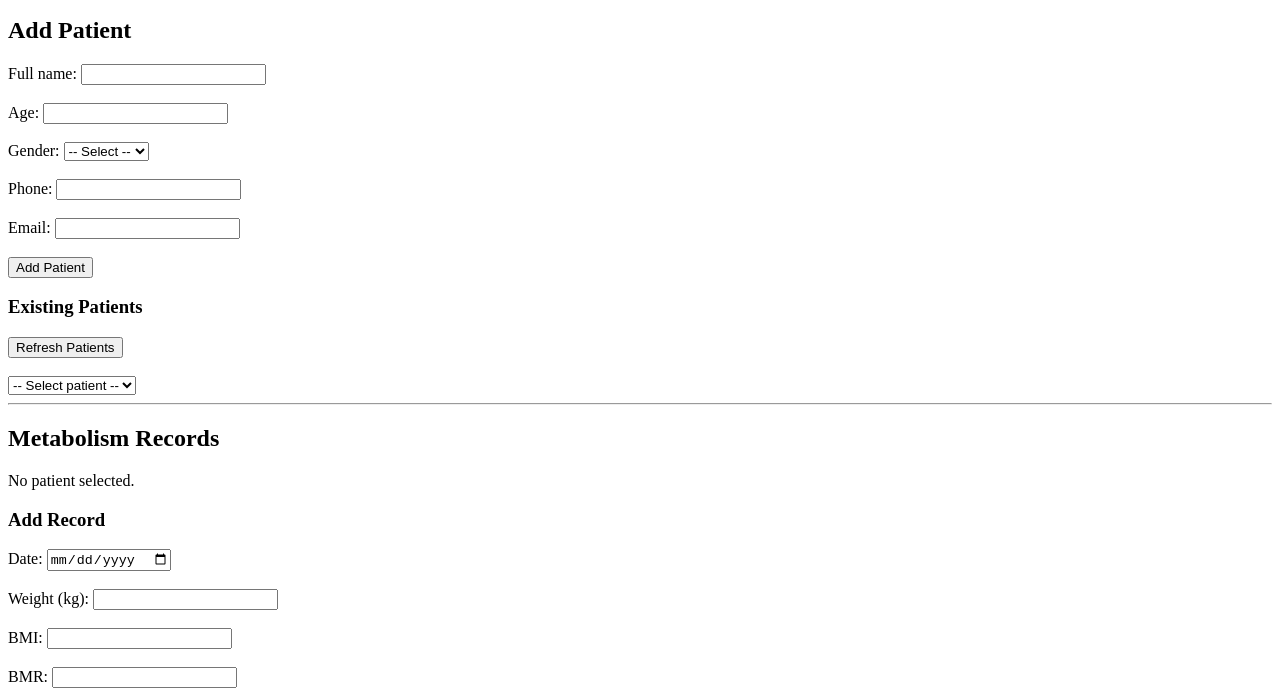
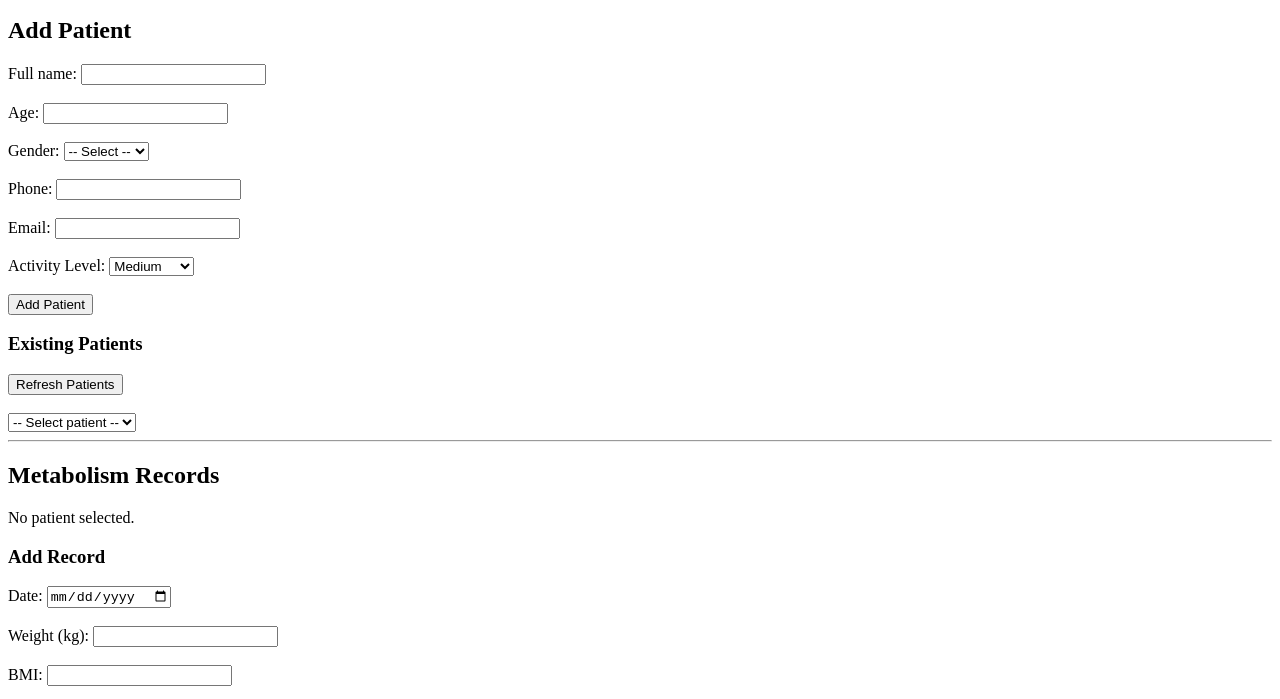
Before and after one commit to deizii1981-bot/metabolism-tracker, a plain HTML site: page frontend/index.html in a window 1280 px wide. Shown: the part 101-800 px from the top of the page. Drawn offline with Linux system fonts and the light colour scheme; no server answers.

Commit message:
Add Activity Level dropdown to patient form

```diff
--- a/frontend/index.html
+++ b/frontend/index.html
@@ -43,7 +43,17 @@
       <input id="patient-email" type="email">
     </label><br><br>
 
-    <button id="add-patient-btn">Add Patient</button>
+    <label>
+      Activity Level:
+      <select id="patient-activityLevel">
+      <option value="">-- Select --</option>
+      <option value="low">Low</option>
+      <option value="medium" selected>Medium</option>
+      <option value="high">High</option>
+    </select>
+   </label><br><br>
+
+   <button id="add-patient-btn">Add Patient</button>
 
     <h3>Existing Patients</h3>
     <button id="refresh-patients-btn">Refresh Patients</button><br><br>
```
